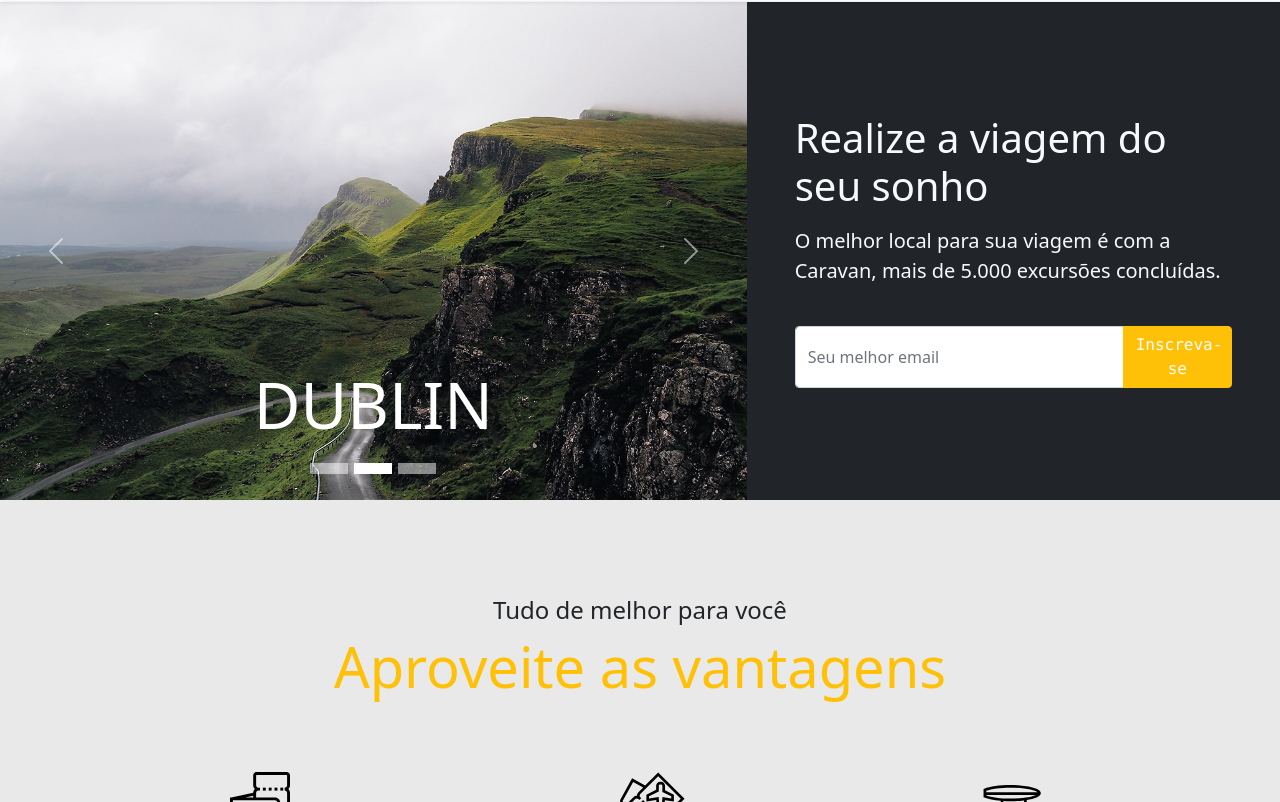
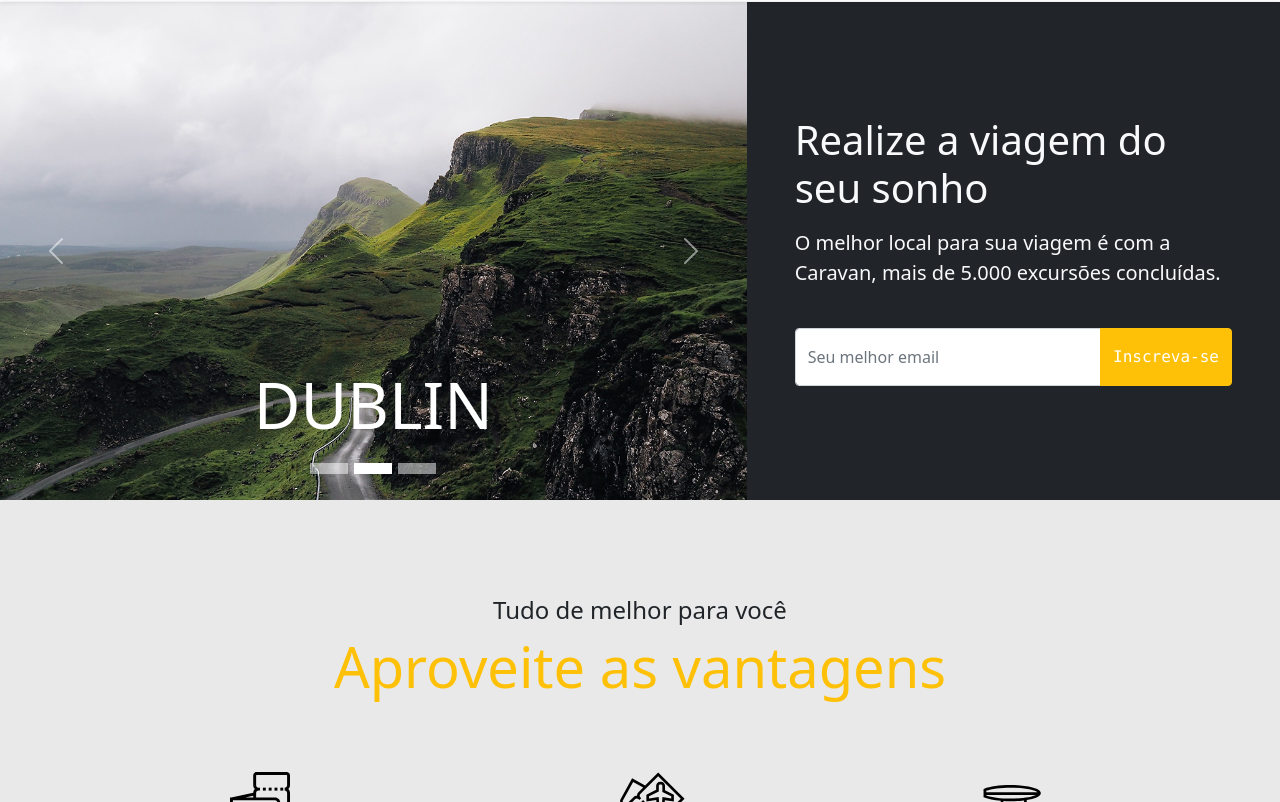
Before and after one commit to vinicius-virtuoso/site-bootstrap-01, a plain HTML site: page index.html in a window 1280 px wide. Shown: the part 74-876 px from the top of the page. Drawn offline with Linux system fonts and the light colour scheme.

Commit message:
ajuste hero buttons

```diff
--- a/index.html
+++ b/index.html
@@ -98,8 +98,8 @@
 
             <form action="">
               <div class="input-group input-group pe-xxl-5">
-                <input type="text" class="form-control py-lg-3 py-sm-3 py-xs-1" placeholder="Seu melhor email" aria-label="Seu melhor email" aria-describedby="button-addon2">
-                <button class="btn btn-warning w-25 text-white font-monospace" type="button" id="button-addon2">Inscreva-se</button>
+                <input type="text" class="form-control py-lg-3 py-sm-3 py-xs-1 form-hero" placeholder="Seu melhor email" aria-label="Seu melhor email" aria-describedby="button-addon2">
+                <button class="btn btn-warning w-auto text-white font-monospace btn-hero" type="button" id="button-addon2">Inscreva-se</button>
               </div>
             </form>
           </div>
```
Also changed, not shown: style.css (line endings or trailing spaces).
